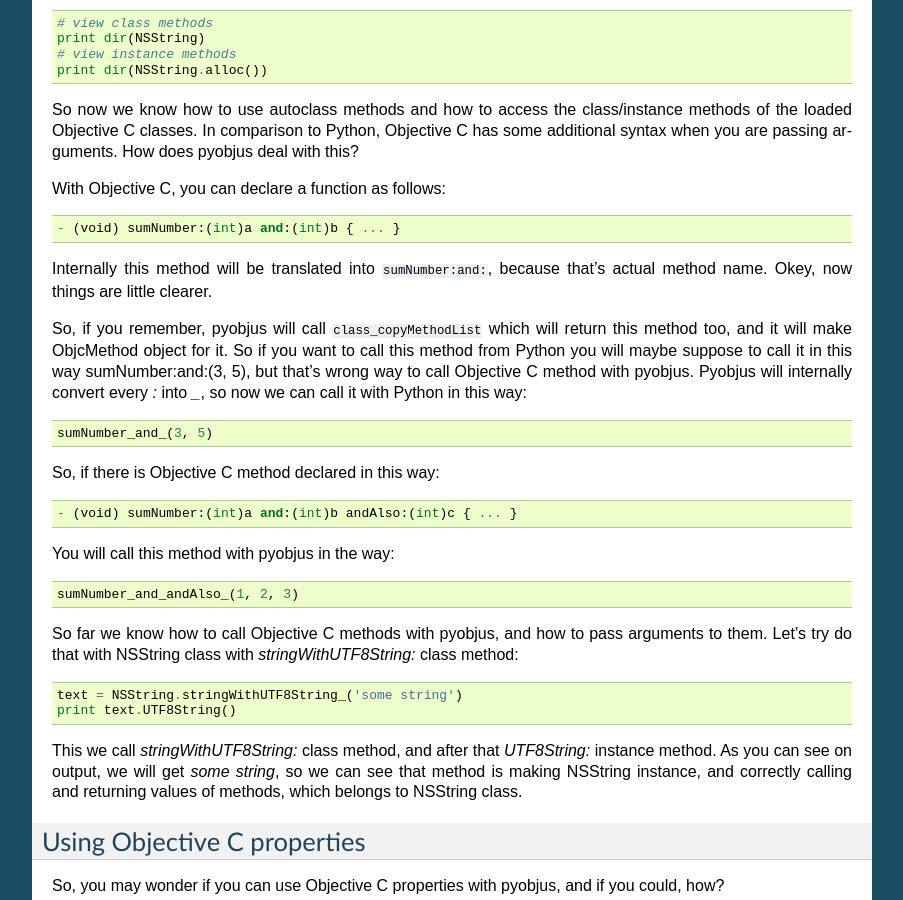
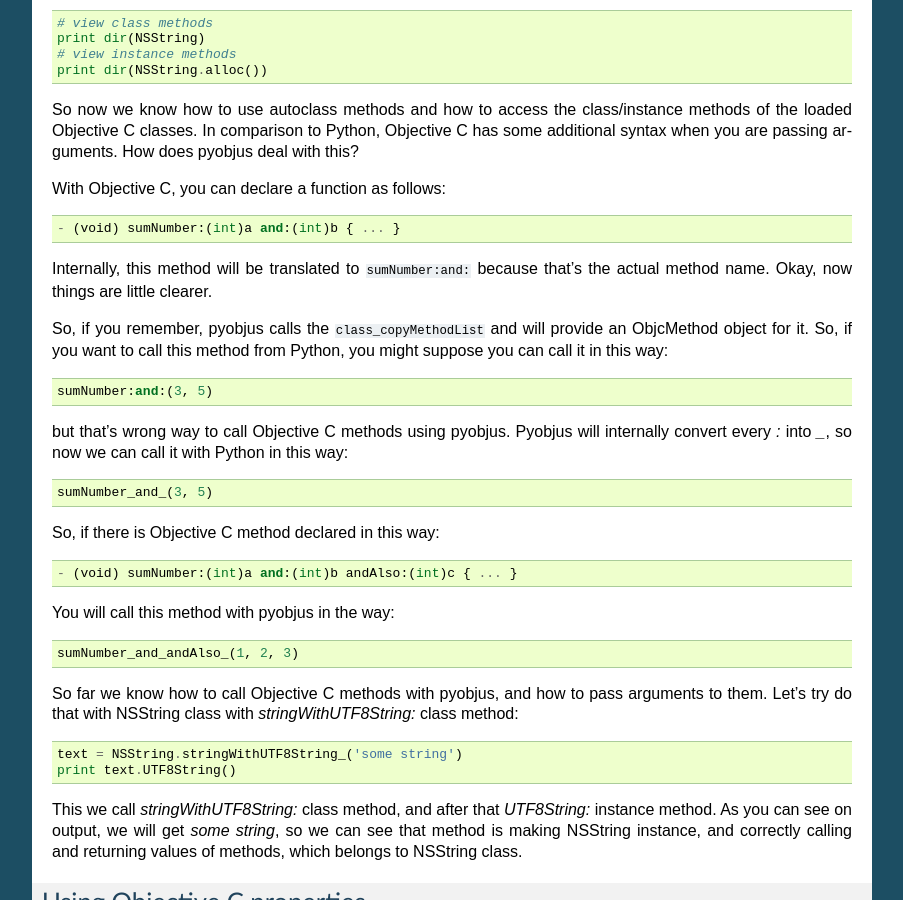
Before and after one commit to kivy/pyobjus, a Sphinx documentation site: the page built from docs/source/pyobjus_internal.rst, in a window 1280 px wide and 900 px high, scrolled down 1926 px. Shown: the whole window, without its empty margins (198-1101 px from the left). Built offline with Sphinx 7.4.7, drawn with Linux system fonts in a browser that asks for light colours.

Commit message:
doc: grammar refinements

```diff
--- a/docs/source/pyobjus_internal.rst
+++ b/docs/source/pyobjus_internal.rst
@@ -128,11 +128,16 @@
 
     - (void) sumNumber:(int)a and:(int)b { ... }
 
-Internally this method will be translated into ``sumNumber:and:``, because that's actual method name.
-Okey, now things are little clearer.
+Internally, this method will be translated to ``sumNumber:and:`` because that's
+the actual method name. Okay, now things are little clearer.
 
-So, if you remember, pyobjus will call ``class_copyMethodList`` which will return this method too,
-and it will make ObjcMethod object for it. So if you want to call this method from Python you will maybe suppose to call it in this way sumNumber:and:(3, 5), but that's wrong way to call Objective C method with pyobjus.
+So, if you remember, pyobjus calls the ``class_copyMethodList`` and will
+provide an ObjcMethod object for it. So, if you want to call this method from
+Python, you might suppose you can call it in this way::
+
+    sumNumber:and:(3, 5)
+
+but that's wrong way to call Objective C methods using pyobjus.
 Pyobjus will internally convert every `:` into `_`, so now we can call
 it with Python in this way::
 
```
